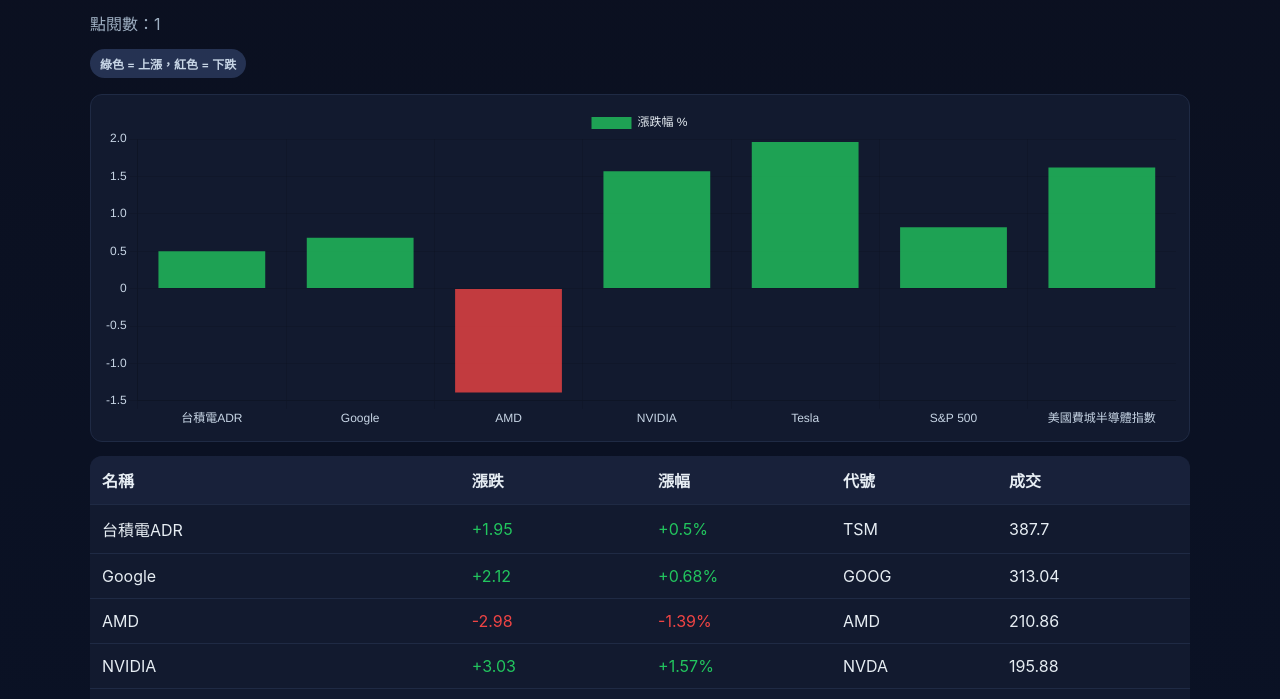
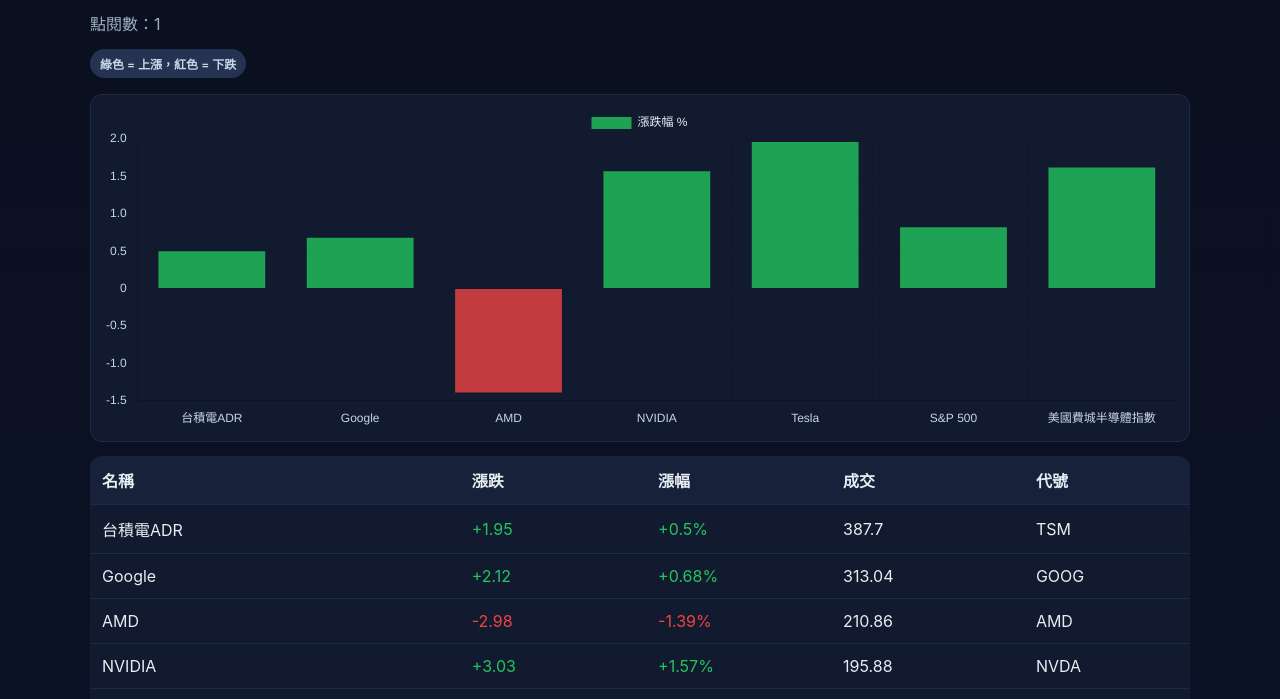
Before and after one commit to mavicair2tw/stock-report-site, a plain HTML site: page stock-report-site/public/us.html in a window 1280 px wide. Shown: the part 101-800 px from the top of the page. Drawn offline with nearby package versions, Linux system fonts and the light colour scheme; files whose address does not match are found by name.

Commit message:
Adjust US table order: 成交 before 代號

```diff
--- a/stock-report-site/public/us.html
+++ b/stock-report-site/public/us.html
@@ -26,7 +26,7 @@
       <div class="status">綠色 = 上漲，紅色 = 下跌</div>
       <div class="chart"><canvas id="changeChart" height="90"></canvas></div>
       <table>
-        <thead><tr><th>名稱</th><th>漲跌</th><th>漲幅</th><th>代號</th><th>成交</th></tr></thead>
+        <thead><tr><th>名稱</th><th>漲跌</th><th>漲幅</th><th>成交</th><th>代號</th></tr></thead>
         <tbody id="rows"></tbody>
       </table>
       <div class="summary">
@@ -75,7 +75,7 @@
         .then(r=>r.json())
         .then(data=>{
           document.getElementById('updated').textContent = `最後更新：${data.updatedAt} (${data.timezone})`;
-          const rows = data.items.map(i=>`<tr><td>${i.label}</td><td class="${cls(i.change)}">${fmts(i.change)}</td><td class="${cls(i.changePercent)}">${fmts(i.changePercent,'%')}</td><td>${i.symbol}</td><td>${fmt(i.price)}</td></tr>`).join('');
+          const rows = data.items.map(i=>`<tr><td>${i.label}</td><td class="${cls(i.change)}">${fmts(i.change)}</td><td class="${cls(i.changePercent)}">${fmts(i.changePercent,'%')}</td><td>${fmt(i.price)}</td><td>${i.symbol}</td></tr>`).join('');
           document.getElementById('rows').innerHTML = rows;
           renderSummary(data.items || []);
 
```
